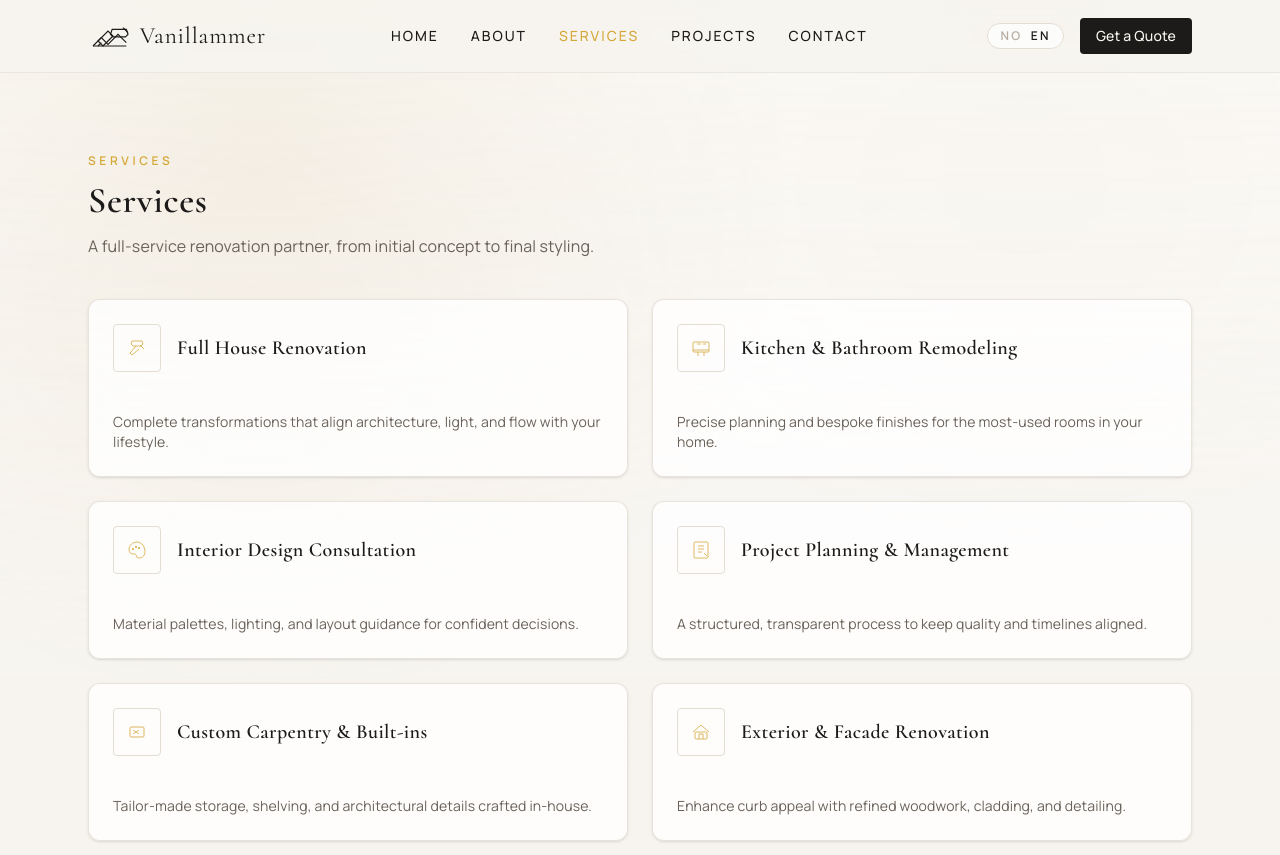
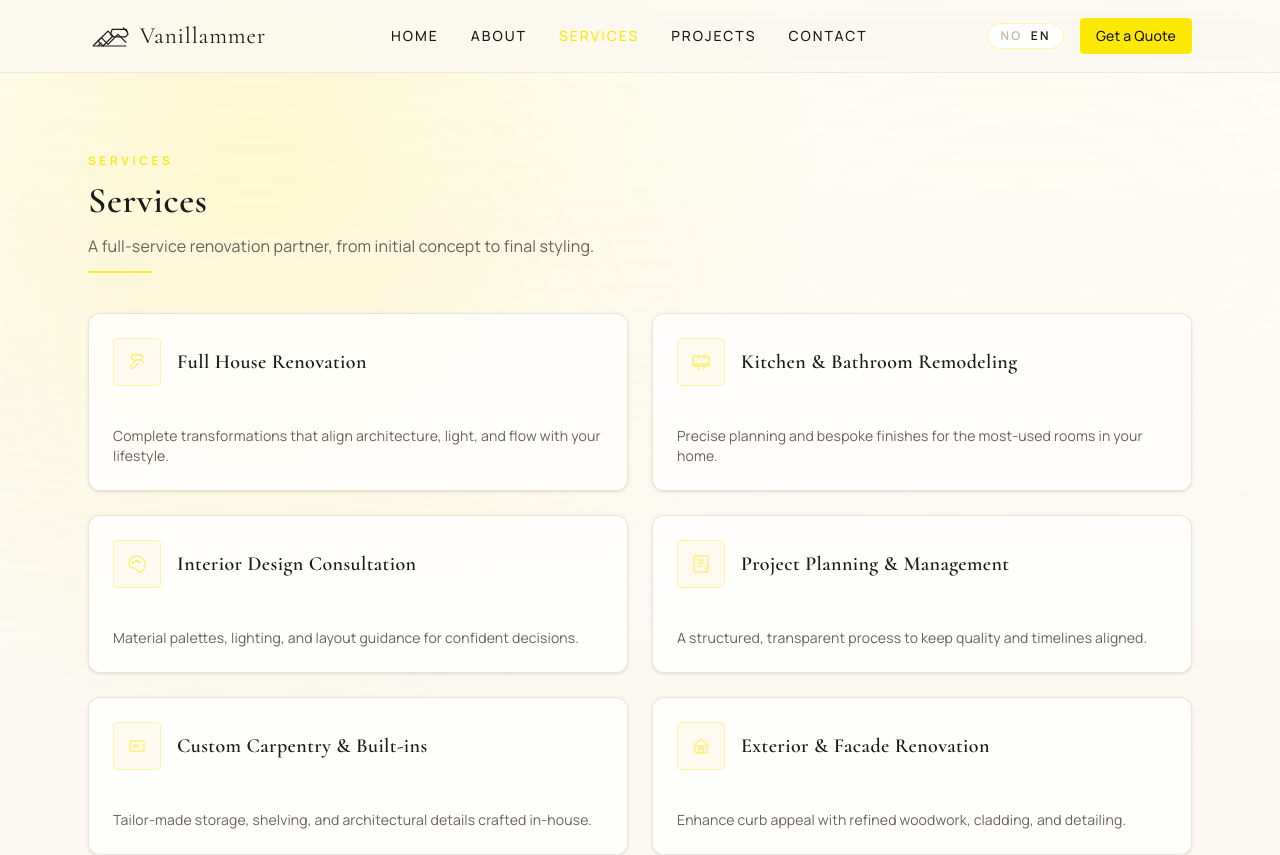
Before and after one commit to MagnusPladsen/vanillammer, a Next.js app: page /en/services in a window 1280 px wide. Shown: the top 855 px of the page. Built offline with nearby package versions, Linux system fonts and the light colour scheme.

Commit message:
Update vanilla palette and button

```diff
--- a/app/globals.css
+++ b/app/globals.css
@@ -40,7 +40,7 @@
 
 :root {
   --radius: 4px;
-  --background: #f7f4ef;
+  --background: #fbf8f1;
   --foreground: #1c1b19;
   --card: #ffffff;
   --card-foreground: #1c1b19;
@@ -48,22 +48,22 @@
   --popover-foreground: #1c1b19;
   --primary: #d5a83a;
   --primary-foreground: #1a1714;
-  --secondary: #f1ece4;
+  --secondary: #f6f1e7;
   --secondary-foreground: #2a2622;
-  --muted: #ede7de;
+  --muted: #f3ede3;
   --muted-foreground: #6a625a;
-  --accent: #f8f1e6;
+  --accent: #fff7e1;
   --accent-foreground: #1f1c18;
   --destructive: #b34b4b;
-  --border: #e3ddd3;
-  --input: #e3ddd3;
-  --ring: #d5a83a;
+  --border: #eadfcd;
+  --input: #eadfcd;
+  --ring: #ffe802;
 
-  --gold-200: #f0d28b;
-  --gold-500: #d5a83a;
-  --cream-50: #f9f6f0;
-  --stone-200: #e6dfd6;
-  --stone-400: #b7ada1;
+  --gold-200: #fff4a3;
+  --gold-500: #ffe802;
+  --cream-50: #fffaf0;
+  --stone-200: #efe6d6;
+  --stone-400: #c4b8a6;
   --charcoal-900: #1c1b19;
 }
 
@@ -85,9 +85,9 @@
     inset: 0;
     pointer-events: none;
     background-image:
-      radial-gradient(circle at 20% 20%, rgba(199, 168, 106, 0.18), transparent 45%),
-      radial-gradient(circle at 80% 0%, rgba(223, 210, 169, 0.12), transparent 42%),
-      linear-gradient(180deg, rgba(255, 255, 255, 0.8), rgba(255, 255, 255, 0));
+      radial-gradient(circle at 20% 20%, rgba(255, 232, 2, 0.22), transparent 48%),
+      radial-gradient(circle at 80% 0%, rgba(255, 242, 186, 0.18), transparent 44%),
+      linear-gradient(180deg, rgba(255, 255, 255, 0.9), rgba(255, 255, 255, 0));
     opacity: 0.7;
     z-index: -1;
   }
--- a/components/layout/Header.tsx
+++ b/components/layout/Header.tsx
@@ -50,7 +50,7 @@ export function Header() {
 
         <div className="hidden items-center gap-4 md:flex">
           <LanguageSwitcher />
-          <Button asChild className="bg-charcoal-900 text-cream-50 hover:bg-charcoal-900/90">
+          <Button asChild className="bg-gold-500 text-charcoal-900 hover:bg-gold-200">
             <Link href={`/${locale}/contact`}>{t("cta.quote")}</Link>
           </Button>
         </div>
@@ -84,7 +84,7 @@ export function Header() {
                   </Link>
                 ))}
               </div>
-              <Button asChild className="mt-8 w-full bg-charcoal-900 text-cream-50">
+              <Button asChild className="mt-8 w-full bg-gold-500 text-charcoal-900 hover:bg-gold-200">
                 <Link href={`/${locale}/contact`}>{t("cta.quote")}</Link>
               </Button>
             </SheetContent>
--- a/components/layout/LanguageSwitcher.tsx
+++ b/components/layout/LanguageSwitcher.tsx
@@ -20,7 +20,7 @@ export function LanguageSwitcher() {
   const current = pathname.split("/")[1] || "no";
 
   return (
-    <div className="flex items-center gap-2 rounded-full border border-border bg-white/70 px-3 py-1 text-xs font-semibold uppercase tracking-[0.2em] text-charcoal-900">
+    <div className="flex items-center gap-2 rounded-full border border-gold-200 bg-white/80 px-3 py-1 text-xs font-semibold uppercase tracking-[0.2em] text-charcoal-900">
       {locales.map((locale) => (
         <Link
           key={locale}
--- a/components/sections/CTASection.tsx
+++ b/components/sections/CTASection.tsx
@@ -22,7 +22,7 @@ export function CTASection() {
               {t("home.cta.subtitle")}
             </p>
           </div>
-          <Button asChild className="bg-gold-500 text-charcoal-900 hover:bg-gold-200">
+          <Button asChild className="bg-gold-500 text-charcoal-900 hover:bg-gold-200 shadow-[0_12px_30px_rgba(255,232,2,0.25)]">
             <Link href={`/${locale}/contact`}>{t("cta.quote")}</Link>
           </Button>
         </div>
--- a/components/sections/Hero.tsx
+++ b/components/sections/Hero.tsx
@@ -34,7 +34,7 @@ export function Hero() {
           {t("home.hero.subtitle")}
         </p>
         <div className="flex flex-wrap items-center gap-4 reveal reveal-delay-4">
-          <Button asChild className="bg-gold-500 text-charcoal-900 hover:bg-gold-200">
+          <Button asChild className="bg-gold-500 text-charcoal-900 hover:bg-gold-200 shadow-[0_12px_30px_rgba(255,232,2,0.3)]">
             <Link href={`/${locale}/contact`}>{t("cta.quote")}</Link>
           </Button>
           <Button
--- a/components/sections/ProjectsLightbox.tsx
+++ b/components/sections/ProjectsLightbox.tsx
@@ -41,7 +41,7 @@ export function ProjectsLightbox({ open, image, onClose, closeLabel }: ProjectsL
       onClick={onClose}
     >
       <div
-        className="relative w-full max-w-4xl overflow-hidden rounded-lg bg-cream-50 shadow-2xl"
+        className="relative w-full max-w-4xl overflow-hidden rounded-lg bg-cream-50 shadow-2xl ring-1 ring-gold-200/70"
         onClick={(event) => event.stopPropagation()}
       >
         <div className="relative h-[420px] w-full">
--- a/components/sections/SectionHeading.tsx
+++ b/components/sections/SectionHeading.tsx
@@ -21,6 +21,7 @@ export function SectionHeading({ eyebrow, title, subtitle, className }: SectionH
           {subtitle}
         </p>
       ) : null}
+      <div className="h-[2px] w-16 bg-gold-500/80" />
     </div>
   );
 }
--- a/components/sections/ServicesGrid.tsx
+++ b/components/sections/ServicesGrid.tsx
@@ -29,7 +29,7 @@ export function ServicesGrid() {
               className="border-border/80 bg-white/80 p-6 transition-all hover:-translate-y-1 hover:border-gold-200 hover:shadow-lg"
             >
               <div className="flex items-center gap-4">
-                <div className="flex h-12 w-12 items-center justify-center rounded-md border border-border text-gold-500">
+                <div className="flex h-12 w-12 items-center justify-center rounded-md border border-gold-200 bg-cream-50 text-gold-500">
                   {Icon ? <Icon className="h-6 w-6" /> : null}
                 </div>
                 <h3 className="text-xl font-semibold text-charcoal-900">
--- a/components/sections/ServicesPreview.tsx
+++ b/components/sections/ServicesPreview.tsx
@@ -38,7 +38,7 @@ export function ServicesPreview() {
               key={service.id}
               className="border-border/80 bg-white/80 p-6 shadow-sm transition-all hover:-translate-y-1 hover:border-gold-200 hover:shadow-lg"
             >
-              <div className="flex h-12 w-12 items-center justify-center rounded-md border border-border text-gold-500">
+              <div className="flex h-12 w-12 items-center justify-center rounded-md border border-gold-200 bg-cream-50 text-gold-500">
                 {Icon ? <Icon className="h-6 w-6" /> : null}
               </div>
               <h3 className="mt-6 text-xl font-semibold text-charcoal-900">
```
